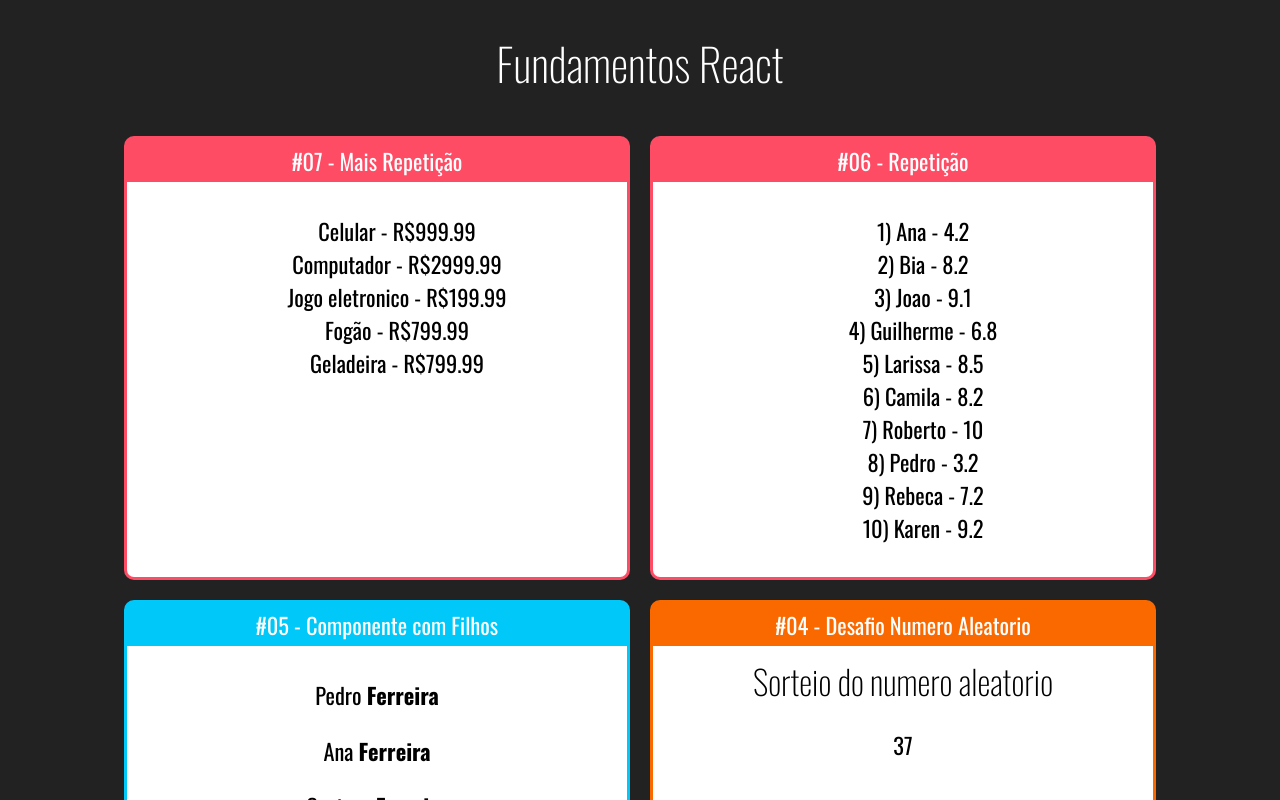
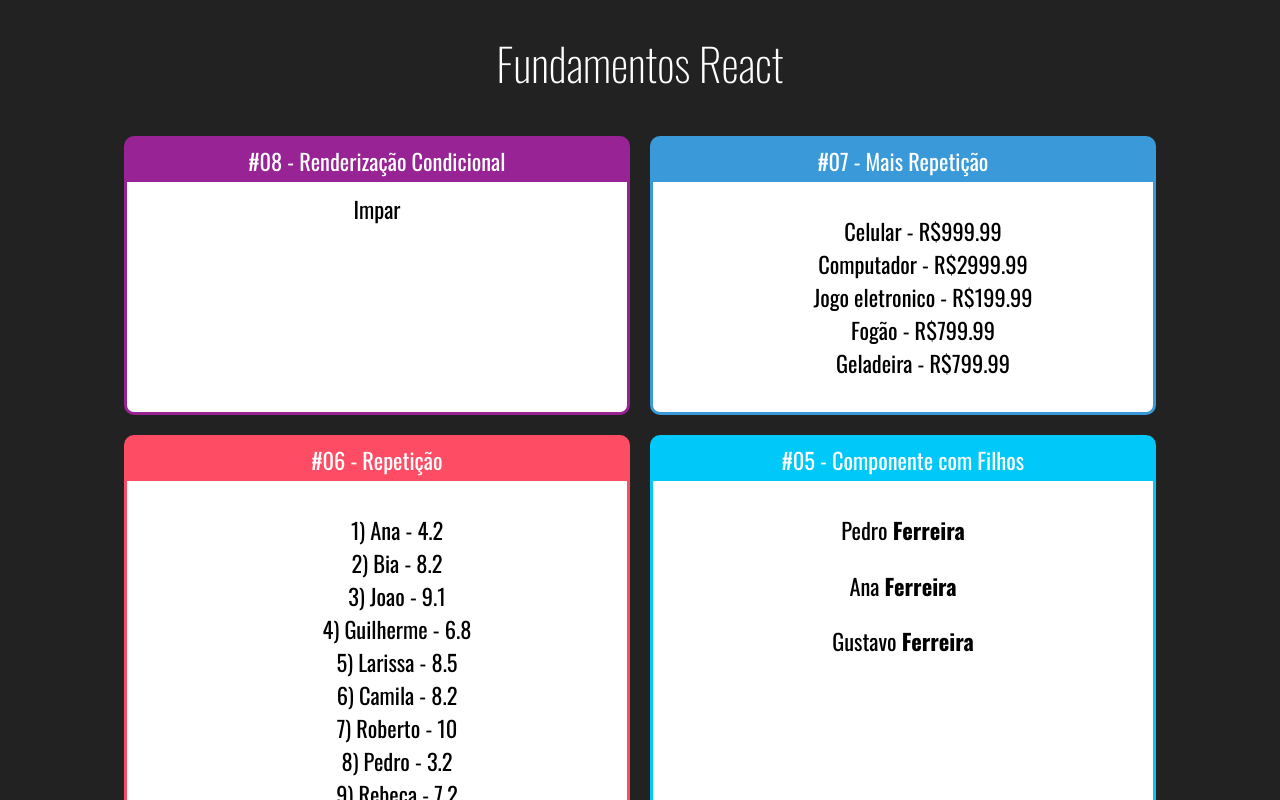
Before and after one commit to ArthurPMachado/React, a React (Create React App) app: page / in a window 1280 px wide. Shown: the top 800 px of the page. Built offline with nearby package versions, Linux system fonts and the light colour scheme.

Commit message:
Feat: add conditional render with even and odd numbers

```diff
--- a/src/App.jsx
+++ b/src/App.jsx
@@ -1,5 +1,6 @@
 import React from 'react';
 
+import ParOuImpar from './components/basics/ParOuImpar';
 import TabelaProdutos from './components/basics/TabelaProdutos';
 import ListaAlunos from './components/basics/ListaAlunos';
 import MembroFamilia from './components/basics/MembroFamilia';
@@ -18,7 +19,11 @@ function App() {
       <h1>Fundamentos React</h1>
 
       <div className="cards">
-        <Card titulo="#07 - Mais Repetição" cor="#FF4C65">
+        <Card titulo="#08 - Renderização Condicional" cor="#982395">
+          <ParOuImpar numero={21} />
+        </Card>
+
+        <Card titulo="#07 - Mais Repetição" cor="#3A9AD9">
           <TabelaProdutos />
         </Card>
 
--- /dev/null
+++ b/src/components/basics/ParOuImpar.jsx
@@ -0,0 +1,19 @@
+/* eslint-disable react/jsx-curly-newline */
+import React from 'react';
+
+function ParOuImpar(props) {
+  const { numero } = props;
+
+  const isPar = numero % 2 === 0;
+
+  return (
+    <div>
+      { isPar
+        ? <span>Par</span>
+        : <span>Impar</span>
+      }
+    </div>
+  );
+}
+
+export default ParOuImpar;
```
